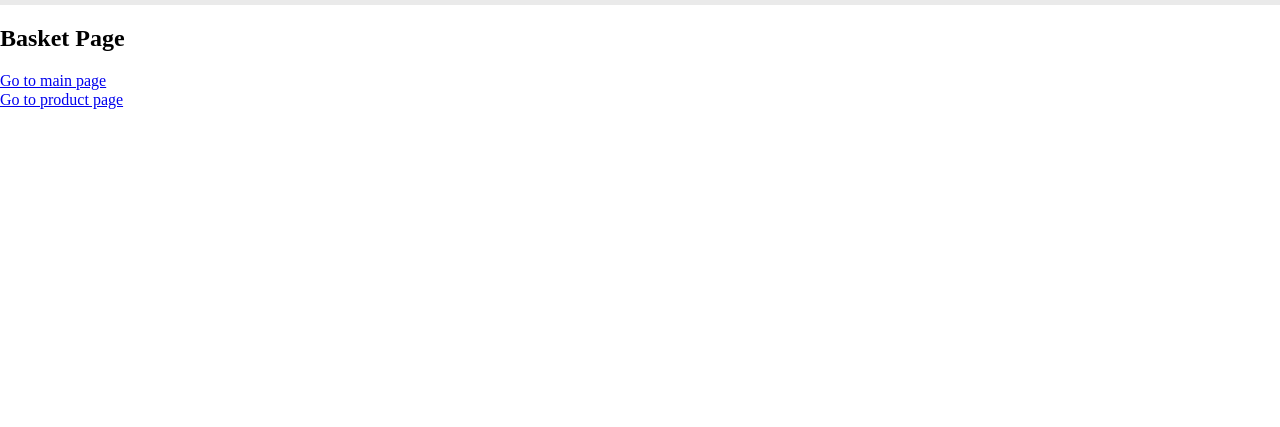
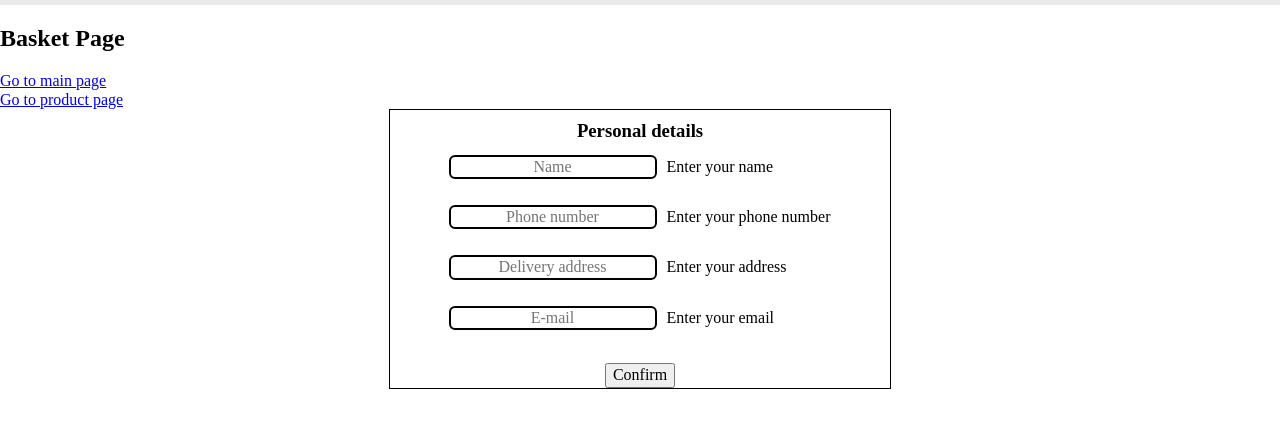
Before and after one commit to sleepyComrade/online-store, a React app: page / in a window 1280 px wide. Both pictures are taken after a click on the link "Go to basket page". Shown: the part 75-502 px from the top of the page. Built offline with nearby package versions, Linux system fonts and the light colour scheme; no server answers.

Commit message:
feat: implement personal info validation block

```diff
--- /dev/null
+++ b/src/components/payment-form/payment-form.tsx
@@ -0,0 +1,158 @@
+import React, { useState } from "react";
+
+export function PaymentForm() {
+  const inputState = {
+    initial: "payment-form__input",
+    incorrect: "payment-form__input payment-form__input_incorrect",
+    correct: "payment-form__input payment-form__input_correct",
+  };
+
+  const [name, setName] = useState("");
+  const [phoneNum, setPhoneNum] = useState("");
+  const [address, setAddress] = useState("");
+  const [email, setEmail] = useState("");
+
+  const [nameIsCorrect, setNameCorrectness] = useState(false);
+  const [phoneNumIsCorrect, setPhoneNumCorrectness] = useState(false);
+  const [addressIsCorrect, setAddressCorrectness] = useState(false);
+  const [emailIsCorrect, setEmailCorrectness] = useState(false);
+
+  const [nameState, setNameState] = useState(inputState.initial);
+  const [phoneState, setPhoneState] = useState(inputState.initial);
+  const [addressState, setAddressState] = useState(inputState.initial);
+  const [emailState, setEmailState] = useState(inputState.initial);
+
+  const [nameHelpMessage, setNameHelpMessage] = useState("Enter your name");
+  const [phoneHelpMessage, setPhoneHelpMessage] = useState(
+    "Enter your phone number"
+  );
+  const [addressHelpMessage, setAddressHelpMessage] =
+    useState("Enter your address");
+  const [emailHelpMessage, setEmailHelpMessage] = useState("Enter your email");
+
+  const setStates = (
+    name: string,
+    regex: RegExp,
+    setMsg: React.Dispatch<React.SetStateAction<string>>,
+    setState: React.Dispatch<React.SetStateAction<string>>,
+    setCorrectness: React.Dispatch<React.SetStateAction<boolean>>
+  ) => {
+    if (regex.test(name.trim())) {
+      setMsg("Correct");
+      setState(inputState.correct);
+      setCorrectness(true);
+    } else {
+      setMsg("Incorrect");
+      setState(inputState.incorrect);
+      setCorrectness(false);
+    }
+    if (name.trim() === "") {
+      setMsg("Empty");
+      setState(inputState.incorrect);
+      setCorrectness(false);
+    }
+  };
+
+  const nameBlurHandler = () => {
+    const regex = /^((\b[a-zA-Z]{3,40}\b)\s*){2,}$/;
+    setStates(name, regex, setNameHelpMessage, setNameState, setNameCorrectness);
+  };
+
+  const phoneBlurHandler = () => {
+    const regex = /^\+\d{9,}$/;
+    setStates(phoneNum, regex, setPhoneHelpMessage, setPhoneState, setPhoneNumCorrectness);
+  };
+
+  const addressBlurHandler = () => {
+    const regex = /^((\b[a-zA-Z0-9]{5,40}\b)\s*){3,}$/;
+    setStates(address, regex, setAddressHelpMessage, setAddressState, setAddressCorrectness);
+  };
+
+  const emailBlurHandler = () => {
+    const regex =
+      /^(([^<>()\[\]\\.,;:\s@"]+(\.[^<>()\[\]\\.,;:\s@"]+)*)|(".+"))@((\[[0-9]{1,3}\.[0-9]{1,3}\.[0-9]{1,3}\.[0-9]{1,3}])|(([a-zA-Z\-0-9]+\.)+[a-zA-Z]{2,}))$/;
+    setStates(email, regex, setEmailHelpMessage, setEmailState, setEmailCorrectness);
+  };
+
+  const nameChangeHandler = (e: React.ChangeEvent<HTMLInputElement>) => {
+    setName(e.target.value);
+    setNameHelpMessage("Enter your name");
+    setNameState(inputState.initial);
+  };
+
+  const phoneChangeHandler = (e: React.ChangeEvent<HTMLInputElement>) => {
+    setPhoneNum(e.target.value);
+    setPhoneHelpMessage("Enter your phone number");
+    setPhoneState(inputState.initial);
+  };
+
+  const addressChangeHandler = (e: React.ChangeEvent<HTMLInputElement>) => {
+    setAddress(e.target.value);
+    setAddressHelpMessage("Enter your address");
+    setAddressState(inputState.initial);
+  };
+
+  const emailChangeHandler = (e: React.ChangeEvent<HTMLInputElement>) => {
+    setEmail(e.target.value);
+    setEmailHelpMessage("Enter your email");
+    setEmailState(inputState.initial);
+  };
+
+  const submitForm = (e: React.MouseEvent) => {
+    e.preventDefault();
+    console.log('submit');
+  };
+
+  return (
+    <form className="payment-form">
+      <div>
+        <h3 className="payment-form__block-name">Personal details</h3>
+        <div className="payment-form__input-wrap">
+          <input
+            onChange={nameChangeHandler}
+            value={name}
+            onBlur={nameBlurHandler}
+            className={nameState}
+            type="text"
+            placeholder="Name"
+          />
+          <p className="payment-form__help-msg">{nameHelpMessage}</p>
+        </div>
+        <div className="payment-form__input-wrap">
+          <input
+            onChange={phoneChangeHandler}
+            value={phoneNum}
+            onBlur={phoneBlurHandler}
+            className={phoneState}
+            type="text"
+            placeholder="Phone number"
+          />
+          <p>{phoneHelpMessage}</p>
+        </div>
+        <div className="payment-form__input-wrap">
+          <input
+            onChange={addressChangeHandler}
+            value={address}
+            onBlur={addressBlurHandler}
+            className={addressState}
+            type="text"
+            placeholder="Delivery address"
+          />
+          <p>{addressHelpMessage}</p>
+        </div>
+        <div className="payment-form__input-wrap">
+          <input
+            onChange={emailChangeHandler}
+            value={email}
+            onBlur={emailBlurHandler}
+            className={emailState}
+            type="text"
+            placeholder="E-mail"
+          />
+          <p>{emailHelpMessage}</p>
+        </div>
+      </div>
+      <button onClick={submitForm}>Confirm</button>
+    </form>
+  );
+}
--- a/src/pages/basket-page.tsx
+++ b/src/pages/basket-page.tsx
@@ -1,6 +1,7 @@
 import React from "react";
 import { Link } from "react-router-dom";
 import { Header } from "../components/header/header";
+import { PaymentForm } from "../components/payment-form/payment-form";
 
 export default function BasketPage() {
   return (
@@ -15,6 +16,7 @@ export default function BasketPage() {
         <Link to="/product/01">
           Go to product page
         </Link>
+        <PaymentForm />
       </main>
       <footer></footer>
     </>
--- a/src/scss/components/index.scss
+++ b/src/scss/components/index.scss
@@ -1,2 +1,3 @@
 @forward './filters';
 @forward './cart';
+@forward './payment-form';
--- /dev/null
+++ b/src/scss/components/payment-form.scss
@@ -0,0 +1,42 @@
+@use '../abstracts/mixins' as a;
+
+.payment-form {
+  margin: auto;
+  max-width: 500px;
+  @include a.flex();
+  flex-direction: column;
+  gap: 20px;
+  border: 1px solid black;
+
+  .payment-form__block-name{
+    text-align: center;
+    margin: 10px 0 0;
+  }
+
+  .payment-form__input-wrap{
+    max-width: 400px;
+    @include a.flex(start);
+    gap: 10px;
+    margin: 0 5px;
+    // color: rgb(209, 4, 4);
+  }
+
+  .payment-form__help-msg {
+    min-width: 165px;
+  }
+}
+
+.payment-form__input {
+  text-align: center;
+  border: 2px solid black;
+  border-radius: 6px;
+  outline: none;
+}
+
+.payment-form__input_incorrect {
+  border-color: rgb(209, 4, 4);
+}
+
+.payment-form__input_correct {
+  border-color: rgb(36, 181, 48);
+}
```
